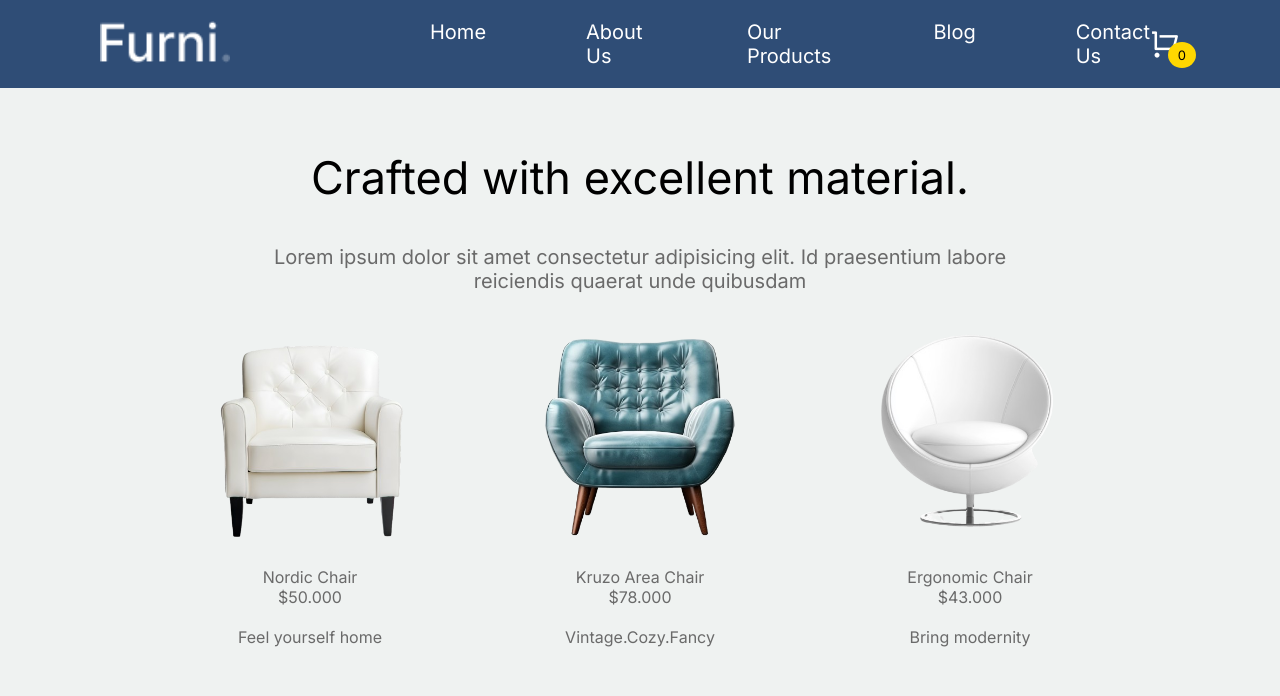
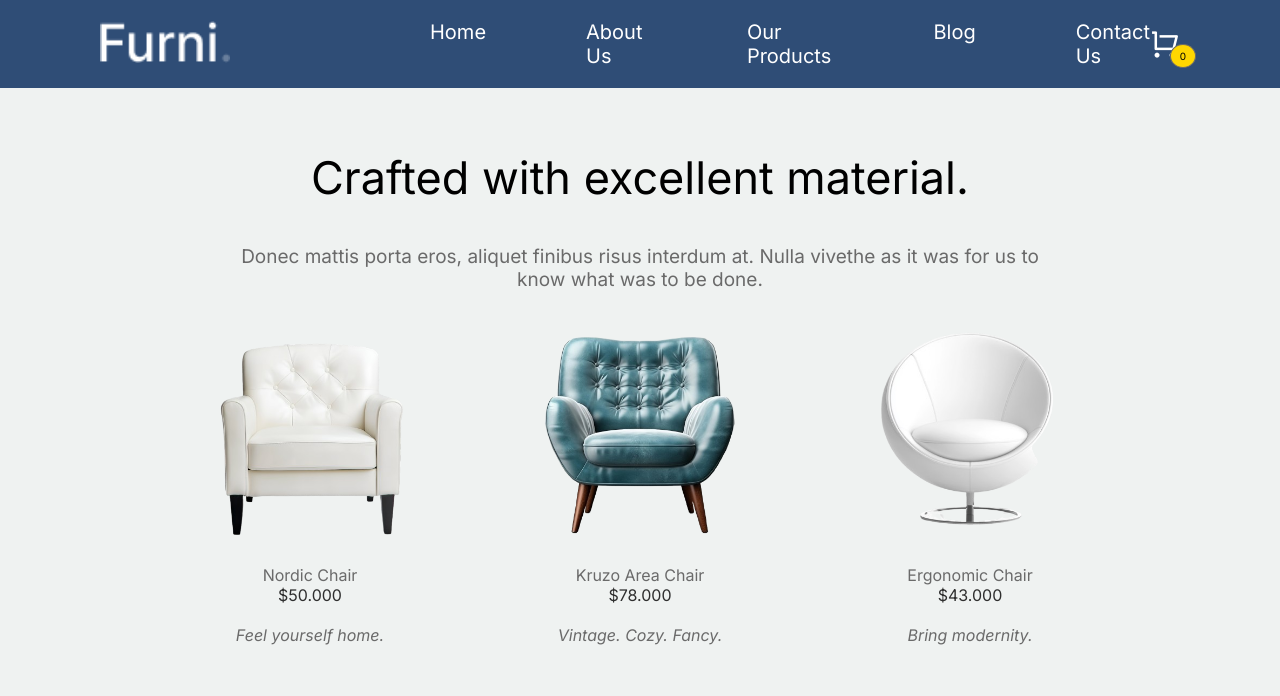
Before and after one commit to elcinkaya/Elcin, a plain HTML site: page shop-page/index.html in a window 1280 px wide. Drawn offline with nearby package versions, Linux system fonts and the light colour scheme.

Commit message:
Dosya üzerinde değişiklik yapıldı

```diff
--- a/home-page/main.css
+++ b/home-page/main.css
@@ -119,7 +119,7 @@ main {
 }
 .buttonici:hover{
   background-color: #FFD700;
-  color: black;    /*bi şeyler var*/
+  color: black !important;   /*bi şeyler var*/
 }
 
 /*=================== RESPONSIVE DESIGN ===================*/
--- a/shop-page/index.html
+++ b/shop-page/index.html
@@ -40,14 +40,14 @@
       <!--<i class="ri-add-line"></i> ==> + ikonu-->
 
       <div class="title">Crafted with excellent material.</div>
-      <div class="about2">Lorem ipsum dolor sit amet consectetur adipisicing elit. Id praesentium labore reiciendis quaerat unde quibusdam</div>
+      <div class="about2">Donec mattis porta eros, aliquet finibus risus interdum at. Nulla vivethe as it was for us to know what was to be done.</div>
       <div class="allcouch">
         <div class="main-couch">
           <img src="nordic-chair.png" alt="">
           <p>Nordic Chair</p>
-          <p>$50.000</p>
+          <p class="price">$50.000</p>
           <br>
-          <p class="yazi">Feel yourself home</p>
+          <p class="yazi">Feel yourself home.</p>
           <div class="box">
             <button class="plus"><i class="ri-add-line"></i></button>
           </div>
@@ -57,9 +57,9 @@
         <div class="main-couch">
           <img src="kruzo-area-chair.png" alt="">
           <p>Kruzo Area Chair</p>
-          <p>$78.000</p>
+          <p class="price">$78.000</p>
           <br>
-          <p class="yazi">Vintage.Cozy.Fancy</p>
+          <p class="yazi">Vintage. Cozy. Fancy.</p>
           <div class="box">
             <button class="plus"><i class="ri-add-line"></i></button>
           </div>
@@ -69,9 +69,9 @@
         <div class="main-couch">
           <img src="ergonomic-chair.png" alt="">
           <p>Ergonomic Chair</p>
-          <p>$43.000</p>
+          <p class="price">$43.000</p>
           <br>
-          <p class="yazi">Bring modernity</p>
+          <p class="yazi">Bring modernity.</p>
           <div class="box">
             <button class="plus"><i class="ri-add-line"></i></button>
           </div>
--- a/shop-page/main.css
+++ b/shop-page/main.css
@@ -65,8 +65,9 @@ ul{
   background-color: #FFD700;
   color: black;
   border-radius: 50%;
-  padding: 5px 10px;
-  font-size: 13px;
+  border: 1px solid var(--light-gray);
+  padding: 5px 9px;
+  font-size: 10px;
 }
 .links li {
   position: relative;
@@ -104,7 +105,7 @@ main{
   color: black;
 }
 .about2{
-  font-size:20px ;
+  font-size: 19px;
   text-align: center;
 }
 .allcouch{
@@ -122,6 +123,12 @@ main{
   position: relative;
   width: 270px;
   height: 400px;
+}
+.main-couch .price{
+  color: #2f2f2f;
+}
+.main-couch .yazi{
+  font-style: italic;
 }
 .couch {
   background-color:#70817b22;
@@ -190,20 +197,6 @@ main{
 }
 
 
-
-/* sayaç boyutunu küçültelim */
-/* font ekleyelim */
-/* our product kısmındaki yazıların boyutu ile oynayalım */
-/* home page shop now butonu ile oyna
-/* logoyu birazcık küçüktelim
-
-
-
-
-
-
-
-
 /*=================== RESPONSIVE DESIGN ===================*/
 
 @media (max-width: 768px) {
```
